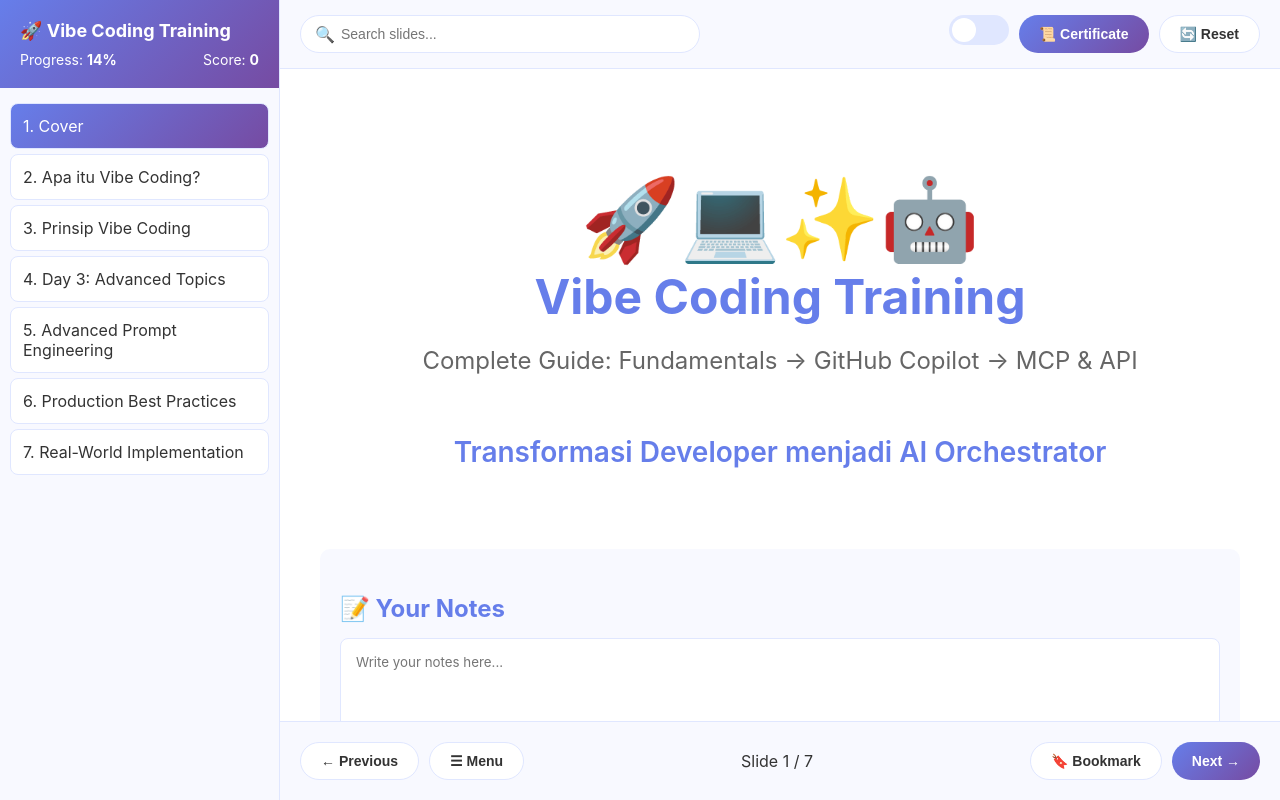
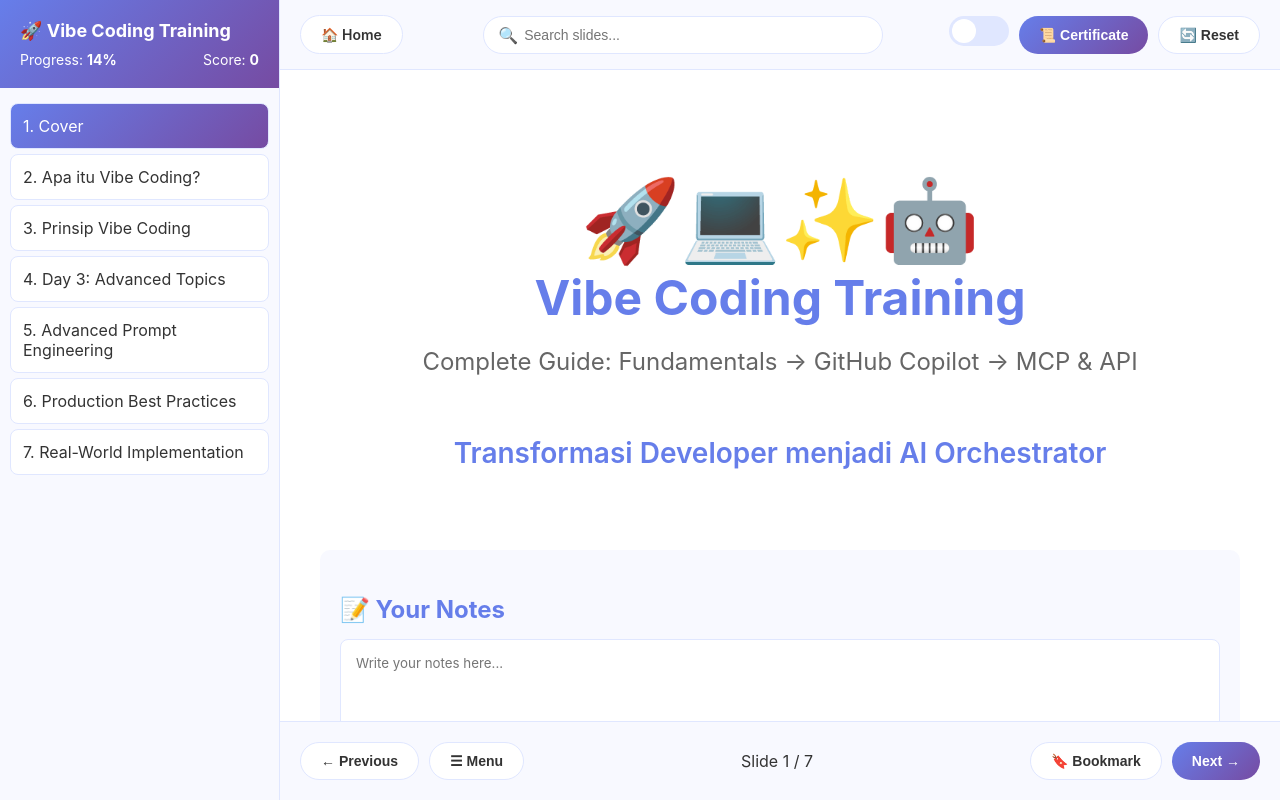
Before and after one commit to giaz231/training-AI, a website: page training-app.html in a window 1280 px wide. Drawn offline with Linux system fonts and the light colour scheme.

Commit message:
Add Home button navigation to both training modes

```diff
--- a/training-app.html
+++ b/training-app.html
@@ -494,6 +494,7 @@
         <!-- Main Content -->
         <div class="main-content">
             <div class="top-bar">
+                <a href="index.html" class="btn btn-secondary" style="text-decoration: none; margin-right: 15px;">🏠 Home</a>
                 <div class="search-box">
                     <input type="text" id="searchInput" placeholder="Search slides...">
                 </div>
```
Also changed, not shown: Vibe-Coding-Complete-Training.html (+1 -0 lines).
